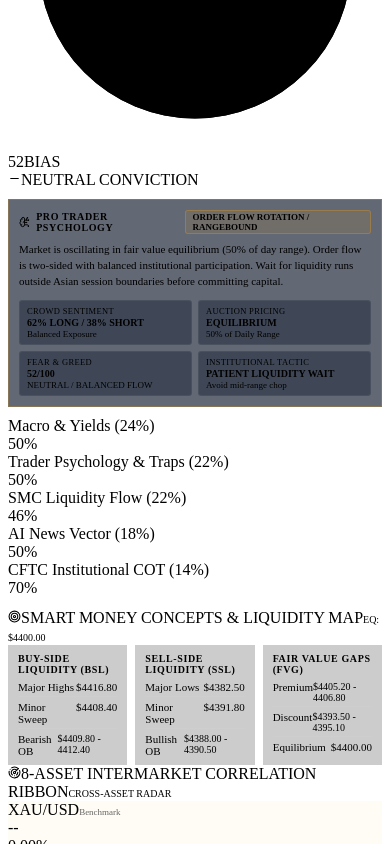
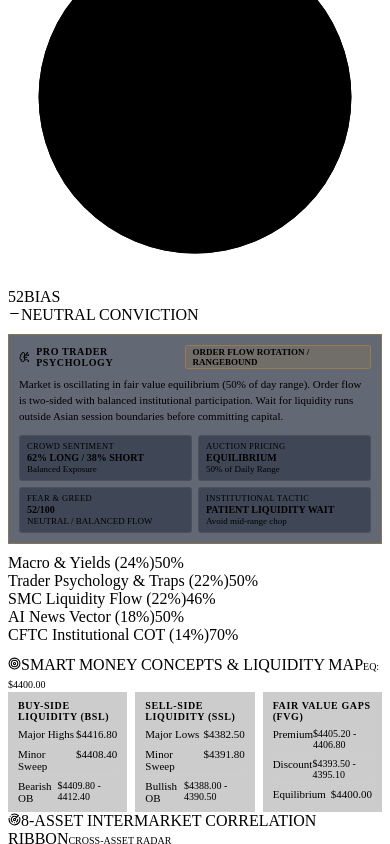
Before and after one commit to Farhaan-jpg/XAU-USD-Intelligence-System, a React (Vite) app in the folder client/: page / in a window 390 px wide. Shown: the part 1097-1941 px from the top of the page. Built offline with nearby package versions, Linux system fonts and the light colour scheme; no server answers; the HTML template or start-up script is replaced by a standard one.

Commit message:
fix: eliminate layout text overlapping and progress bar collisions in ConfluenceMeter and responsive cards

```diff
--- a/client/src/components/AsianRangeBox.jsx
+++ b/client/src/components/AsianRangeBox.jsx
@@ -166,7 +166,7 @@ export default function AsianRangeBox({ prices = {} }) {
         </div>
       </div>
 
-      <div style={{ display: 'grid', gridTemplateColumns: '1fr 1fr 1fr', gap: '10px' }}>
+      <div style={{ display: 'grid', gridTemplateColumns: 'repeat(auto-fit, minmax(240px, 1fr))', gap: '10px' }}>
         {/* Box Core Metrics */}
         <div style={{ background: 'rgba(0,0,0,0.25)', borderRadius: 'var(--radius-sm)', padding: '10px', border: '1px solid var(--border-subtle)' }}>
           <div style={{ fontSize: '10px', fontWeight: 600, color: 'var(--text-dim)', textTransform: 'uppercase', marginBottom: '6px' }}>
--- a/client/src/components/ConfluenceMeter.jsx
+++ b/client/src/components/ConfluenceMeter.jsx
@@ -360,7 +360,7 @@ export default function ConfluenceMeter({ prices = {}, newsFeed = [], calendarDa
               <span style={{ fontSize: '10px', fontWeight: 600, fontFamily: 'var(--font-mono)', color: b.color }}>
                 {b.value}
               </span>
-              <span style={{ fontSize: '9px', color: 'var(--text-muted)', overflow: 'hidden', textOverflow: 'ellipsis', whiteSpace: 'nowrap' }}>
+              <span style={{ fontSize: '9px', color: 'var(--text-muted)', lineHeight: 1.25 }}>
                 {b.detail}
               </span>
             </div>
@@ -376,7 +376,10 @@ export default function ConfluenceMeter({ prices = {}, newsFeed = [], calendarDa
           const fillColor = isBull ? 'var(--bull-primary)' : isBear ? 'var(--bear-primary)' : 'var(--gold-primary)';
           return (
             <div key={f.label} className="breakdown-row">
-              <span className="breakdown-row-label">{f.label}</span>
+              <div className="breakdown-row-header">
+                <span className="breakdown-row-label">{f.label}</span>
+                <span className="breakdown-val" style={{ color: fillColor }}>{f.value}%</span>
+              </div>
               <div className="breakdown-bar-bg">
                 <div
                   className="breakdown-bar-fill"
@@ -386,7 +389,6 @@ export default function ConfluenceMeter({ prices = {}, newsFeed = [], calendarDa
                   }}
                 />
               </div>
-              <span className="breakdown-val">{f.value}%</span>
             </div>
           );
         })}
--- a/client/src/styles/index.css
+++ b/client/src/styles/index.css
@@ -648,30 +648,38 @@ body {
 .confluence-breakdown-list {
   display: flex;
   flex-direction: column;
-  gap: 6px;
+  gap: 8px;
   width: 100%;
 }
 
 .breakdown-row {
   display: flex;
+  flex-direction: column;
+  gap: 3px;
+  width: 100%;
+}
+
+.breakdown-row-header {
+  display: flex;
   align-items: center;
   justify-content: space-between;
+  width: 100%;
   font-size: 11px;
 }
 
 .breakdown-row-label {
   color: var(--text-muted);
-  width: 110px;
-  white-space: nowrap;
+  font-weight: 500;
+  font-size: 11px;
 }
 
 .breakdown-bar-bg {
-  flex: 1;
+  width: 100%;
   height: 4px;
   background: #1E293B;
   border-radius: 2px;
-  margin: 0 10px;
   overflow: hidden;
+  margin: 0;
 }
 
 .breakdown-bar-fill {
@@ -684,8 +692,8 @@ body {
   font-family: var(--font-mono);
   font-variant-numeric: tabular-nums;
   font-size: 11px;
+  font-weight: 600;
   color: var(--text-main);
-  width: 32px;
   text-align: right;
 }
 
```
